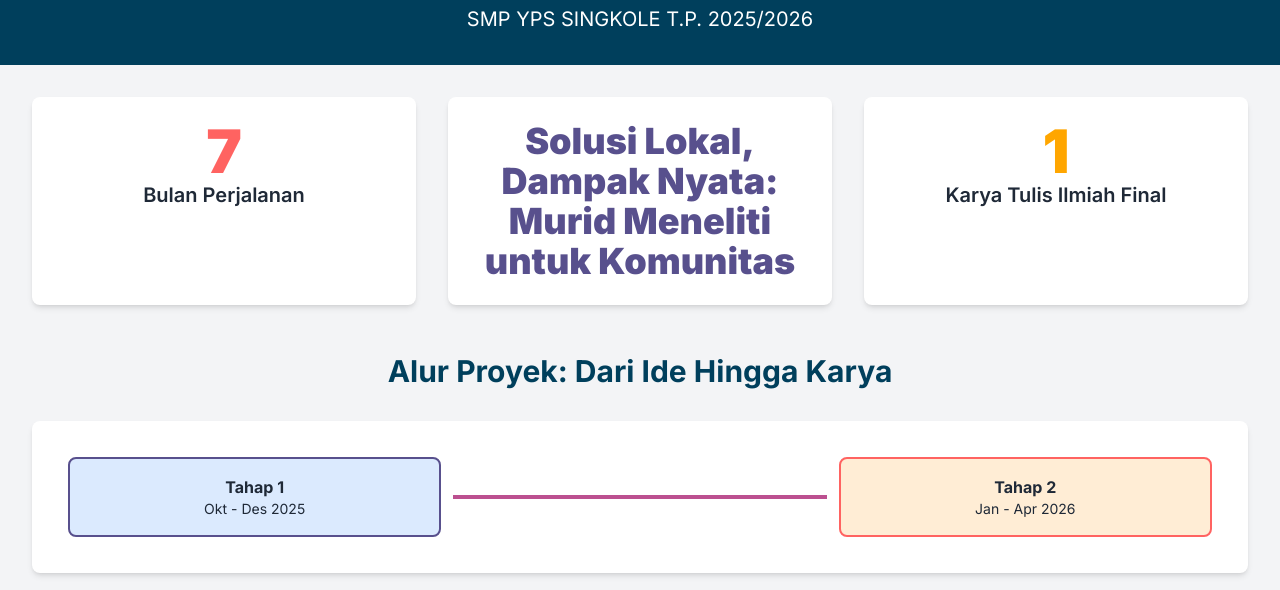
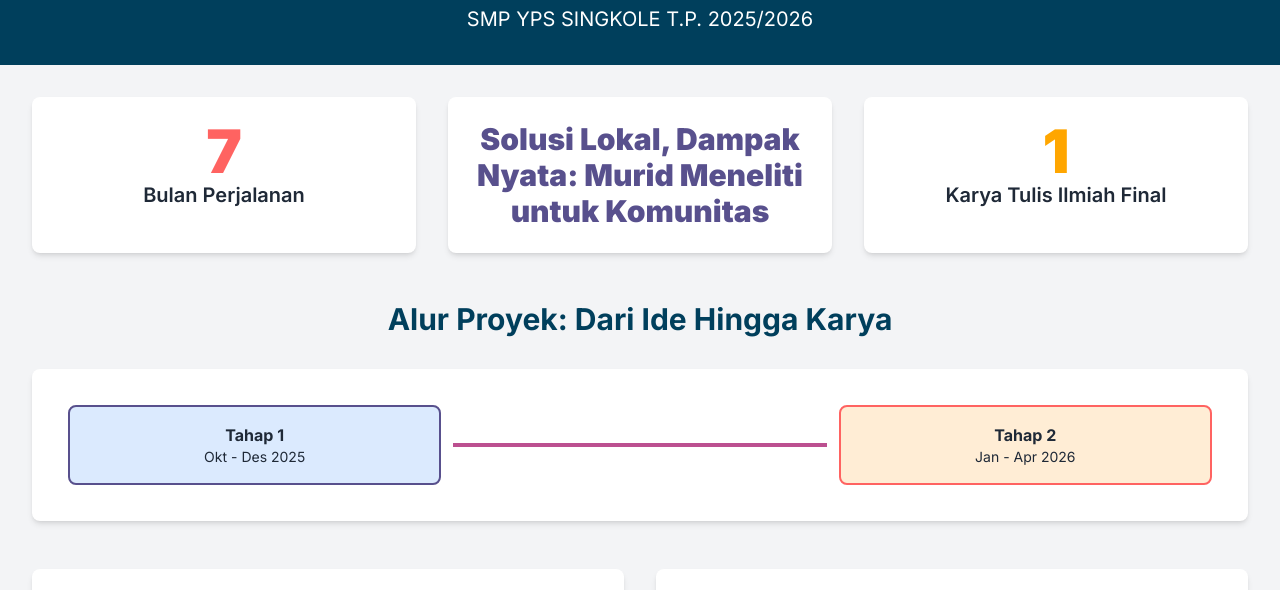
Before and after one commit to ammanksorowako/renstrakti2025, a plain HTML site: page index.html in a window 1280 px wide. Shown: the part 187-777 px from the top of the page. Drawn offline with nearby package versions, Linux system fonts and the light colour scheme.

Commit message:
Update index.html

```diff
--- a/index.html
+++ b/index.html
@@ -80,7 +80,7 @@
                     <p class="text-xl font-semibold">Bulan Perjalanan</p>
                 </div>
                 <div class="bg-white p-6 rounded-lg shadow-md flex flex-col justify-center">
-                     <p class="text-4xl font-black text-[#58508d]">Solusi Lokal, Dampak Nyata: Murid Meneliti untuk Komunitas</p>
+                     <p class="text-3xl font-black text-[#58508d]">Solusi Lokal, Dampak Nyata: Murid Meneliti untuk Komunitas</p>
                 </div>
                 <div class="bg-white p-6 rounded-lg shadow-md">
                     <p class="text-6xl font-black text-[#ffa600]">1</p>
```
